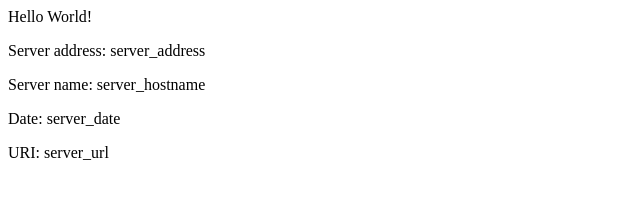
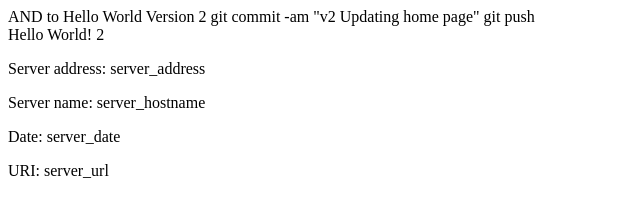
Before and after one commit to angadisachin/eks-example, a plain HTML site: page src/index.html in a window 1280 px wide. Shown: the whole page, without its empty margins (0-640 px from the left). Drawn offline with Linux system fonts and the light colour scheme.

Commit message:
v2 Updating home page

```diff
--- a/src/index.html
+++ b/src/index.html
@@ -1,8 +1,12 @@
 <head>
 <title>Hello World</title>
-</head>
+</hhange the <title> AND <h> to Hello World Version 2
+
+	git commit -am "v2 Updating home page"
+	git push
+
 <div class="info">
-<h>Hello World!</h>
+<h>Hello World! 2</h>
 <p><span>Server&nbsp;address:</span> <span>server_address</span></p>
 <p><span>Server&nbsp;name:</span> <span>server_hostname</span></p>
 <p class="smaller"><span>Date:</span> <span>server_date</span></p>
```
